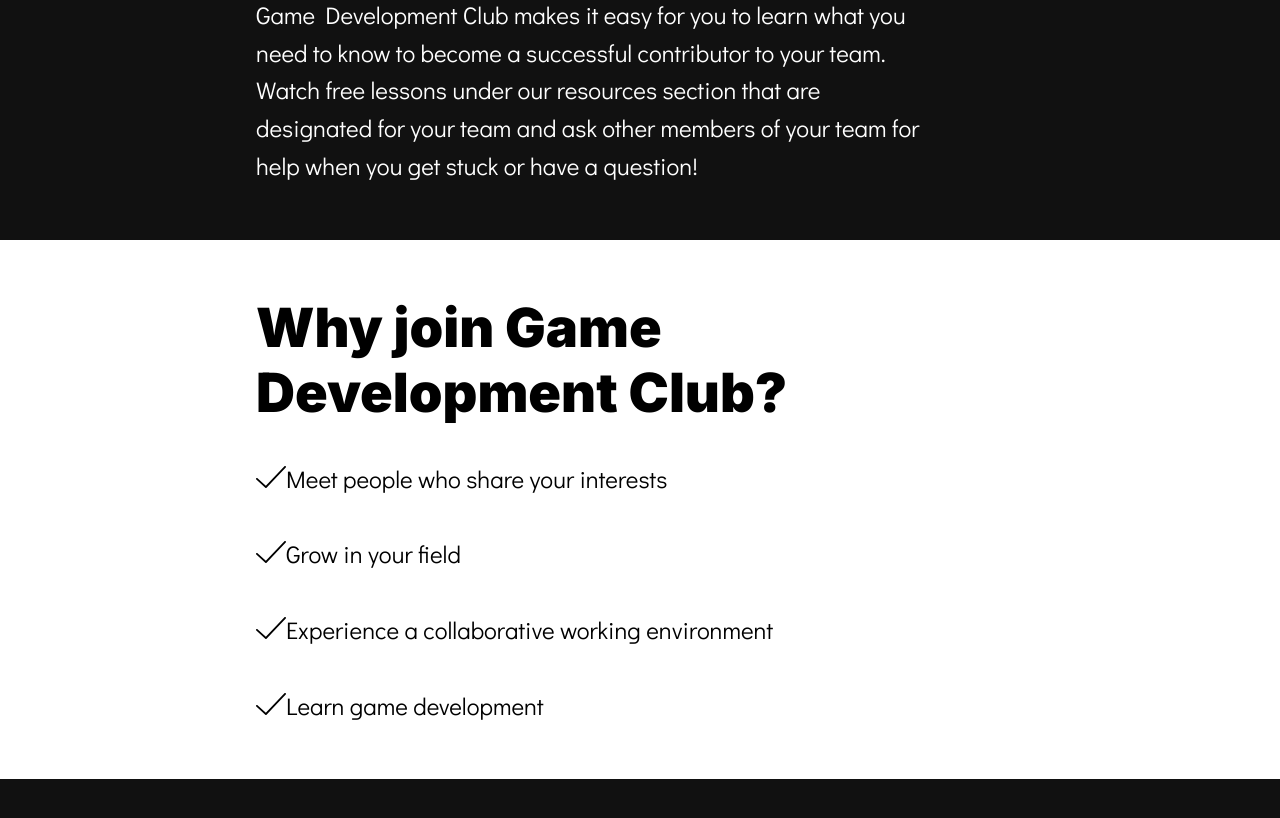
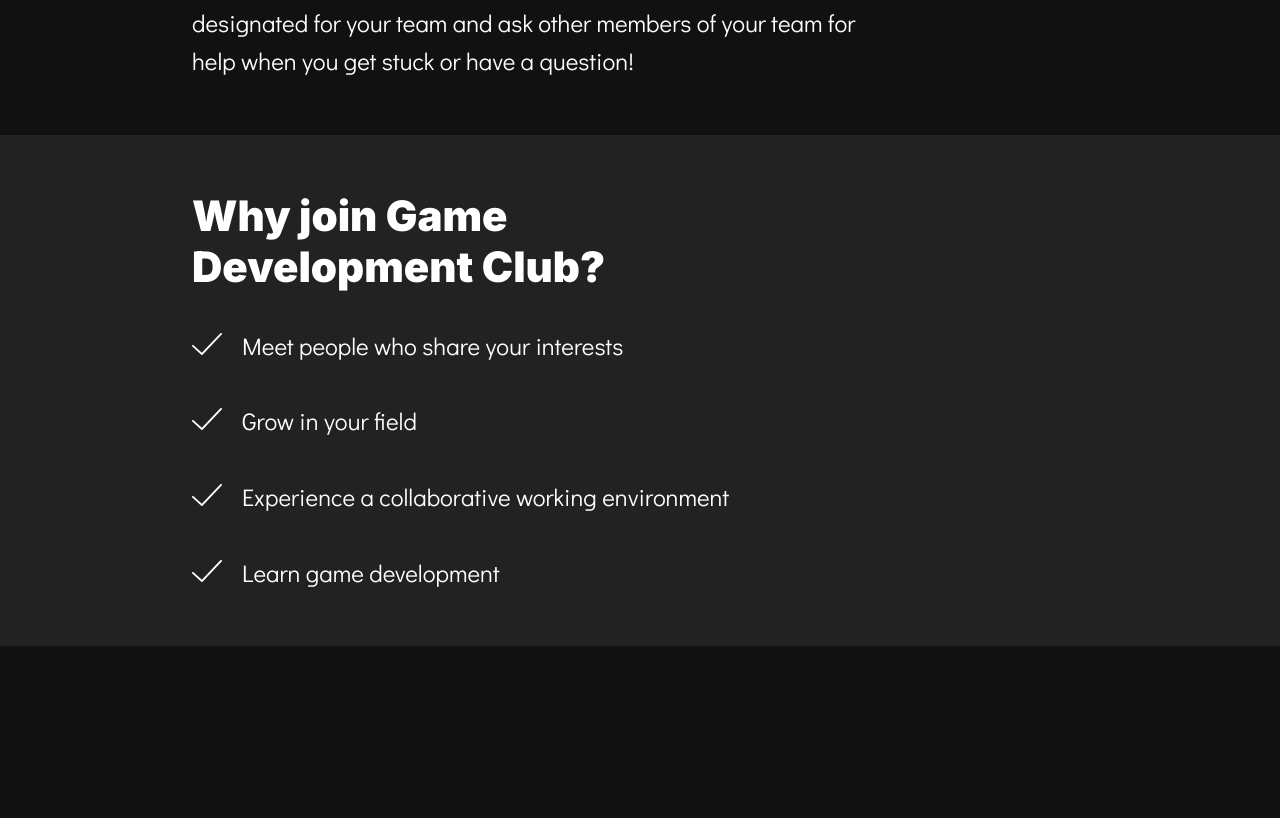
Before and after one commit to estebangarcia21/gdc-website, a React (Create React App) app in the folder website/: page / in a window 1280 px wide. Shown: the part 740-1558 px from the top of the page. Built offline with nearby package versions, Linux system fonts and the light colour scheme; the HTML template or start-up script is replaced by a standard one.

Commit message:
Restored main branch

```diff
--- a/website/src/App.tsx
+++ b/website/src/App.tsx
@@ -5,7 +5,6 @@ import Home from './pages/Home';
 import { ApolloClient, ApolloProvider, InMemoryCache } from '@apollo/client';
 import OurGames from './pages/OurGames';
 import About from './pages/About';
-import Navbar from './assets/components/Navbar';
 
 const client = new ApolloClient({
     uri: 'http://localhost:4000/graphql',
--- a/website/src/assets/scss/App.css
+++ b/website/src/assets/scss/App.css
@@ -10,12 +10,14 @@
 
 .background-b {
   width: 100%;
-  background-image: #222;
+  background-color: #222;
   padding: 20px 0px;
 }
 
-.background-b h4 {
-  color: white;
+.background-b img {
+  -webkit-filter: contrast(0) brightness(100);
+          filter: contrast(0) brightness(100);
+  margin-right: 20px;
 }
 
 .text-wrap {
@@ -62,11 +64,19 @@
 
 .info-card p {
   margin: 0px;
+  color: black;
+  text-align: center;
 }
 
 .info-card img {
   display: block;
   margin: 0px auto;
+}
+
+@media only screen and (max-width: 1400px) {
+  .side-image {
+    display: none;
+  }
 }
 
 @media only screen and (max-width: 600px) {
@@ -88,7 +98,7 @@ body h4,
 body h2,
 body h3,
 body h4 {
-  margin: 35px 20%;
+  margin: 35px 15%;
 }
 
 body p {
@@ -97,7 +107,7 @@ body p {
   line-height: 1cm;
   text-align: left;
   max-width: 50ch;
-  color: inherit;
+  color: white;
 }
 
 
@@ -121,8 +131,10 @@ body h2 {
 
 body h3 {
   font-family: 'Inter', sans-serif;
-  font-size: 54px;
+  font-size: 42px;
+  max-width: 15ch;
   font-weight: 560000;
+  color: white;
 }
 
 body h4 {
@@ -146,6 +158,7 @@ body li {
   background-image: url("../svgs/check-mark-line.svg");
   background-size: 25px;
   margin-right: 50px;
+  color: white;
   padding: 30px 0px 25px 50px;
 }
 
@@ -175,7 +188,6 @@ body li {
   margin: 0px 35px;
   -webkit-transition: color 0.2s ease;
   transition: color 0.2s ease;
-  background-color: white;
   color: #696969;
 }
 
--- a/website/src/assets/scss/App.scss
+++ b/website/src/assets/scss/App.scss
@@ -13,7 +13,7 @@ body {
     h2,
     h3,
     h4 {
-        margin: 35px 20%;
+        margin: 35px 15%;
     }
 
     p {
@@ -25,7 +25,7 @@ body {
 
         max-width: 50ch;
 
-        color: inherit;
+        color: white;
     }
 
     h1 {
@@ -51,9 +51,13 @@ body {
 
     h3 {
         font-family: 'Inter', sans-serif;
-        font-size: 54px;
+        font-size: 42px;
+
+        max-width: 15ch;
 
         font-weight: 560000;
+
+        color: white;
     }
 
     h4 {
@@ -83,6 +87,7 @@ body {
         background-size: 25px;
 
         margin-right: 50px;
+        color: white;
         padding: 30px 0px 25px 50px;
     }
 }
@@ -111,7 +116,6 @@ body {
 
         transition: color 0.2s ease;
 
-        background-color: white;
         color: #696969;
     }
 
--- a/website/src/assets/scss/_home.scss
+++ b/website/src/assets/scss/_home.scss
@@ -10,11 +10,12 @@
 .background-b {
     width: 100%;
 
-    background-image: #222;
+    background-color: #222;
     padding: 20px 0px;
 
-    h4 {
-        color: white;
+    img {
+        filter: contrast(0) brightness(100);
+        margin-right: 20px;
     }
 }
 
@@ -57,12 +58,21 @@
 
     p {
         margin: 0px;
+
+        color: black;
+        text-align: center;
     }
 
     img {
         display: block;
 
         margin: 0px auto;
+    }
+}
+
+@media only screen and (max-width: 1400px) {
+    .side-image {
+        display: none;
     }
 }
 
--- a/website/src/pages/Home.tsx
+++ b/website/src/pages/Home.tsx
@@ -42,9 +42,9 @@ const Home: React.FC = () => {
 
     return (
         <div>
-            <Navbar />
+            <div className='background-a'>
+                <Navbar />
 
-            <div className='background-a'>
                 <motion.div
                     id='home-banner'
                     initial={{ opacity: 0 }}
```
Also changed, not shown: 1 other file (tests, documents, lock files or other folders).
